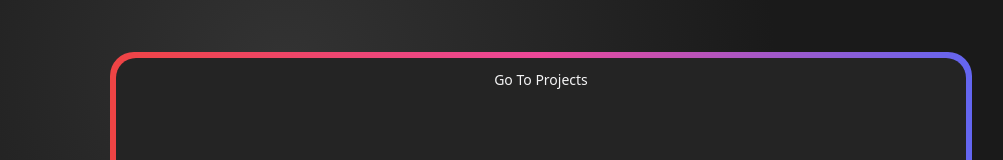
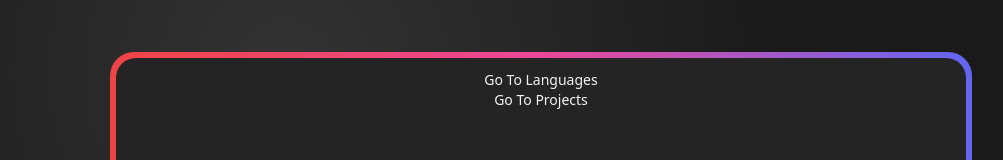
Before and after one commit to vik-ma/portfolio, a Next.js app: page / in a window 1280 px wide. Shown: the part 328-488 px from the top of the page, without its empty margins (99-1102 px from the left). Built offline with nearby package versions, Linux system fonts and the light colour scheme.

Commit message:
Added languages link to HeroSection

```diff
--- a/app/components/HeroSection.tsx
+++ b/app/components/HeroSection.tsx
@@ -31,6 +31,8 @@ export default function HeroSection() {
       </div> */}
       <div className="mt-[200px] rounded-3xl bg-gradient-to-r from-red-500 via-pink-500 to-indigo-500 p-1.5 p-1.5">
         <div className="py-2 md:py-3 font-sans text-sm text-zinc-100 langs-section-box w-[850px] h-[200px]">
+          <Link href={"/#languages"}>Go To Languages</Link>
+          <br />
           <Link href={"/#projects"}>Go To Projects</Link>
         </div>
       </div>
```
